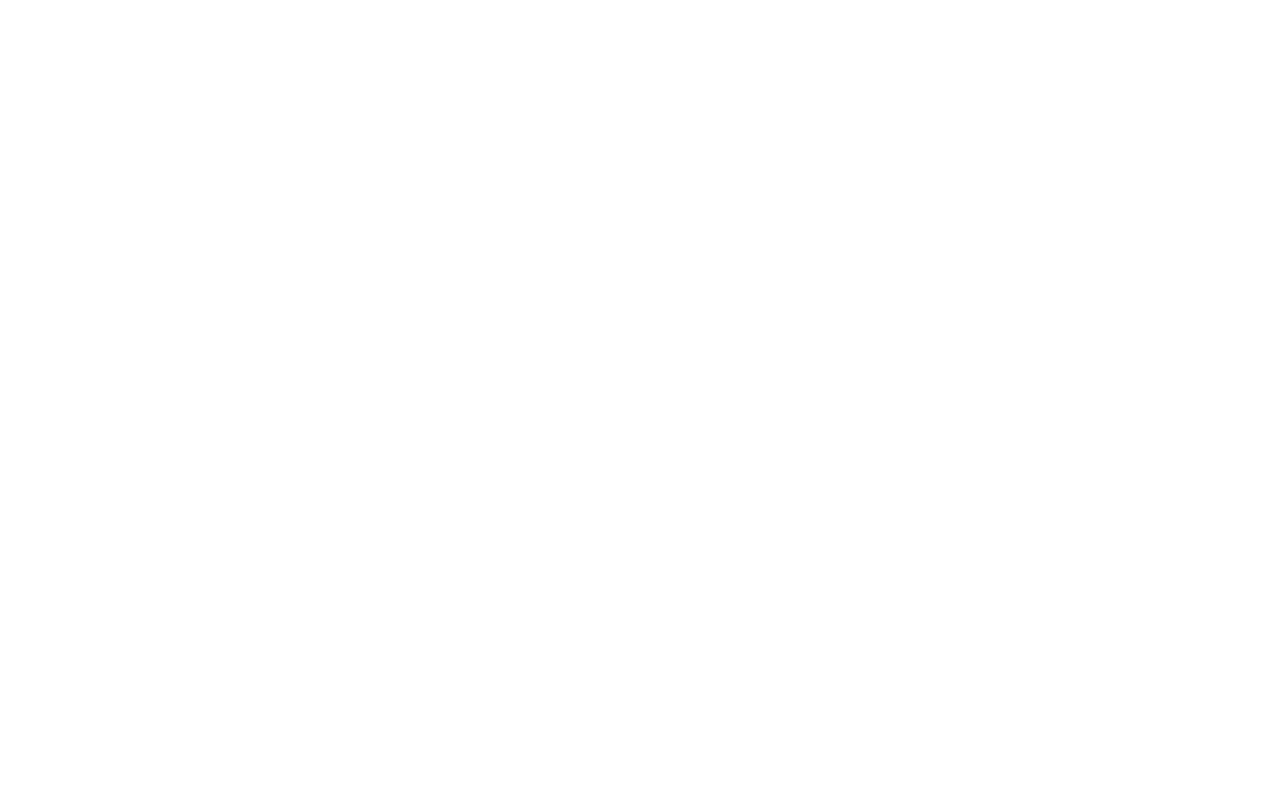
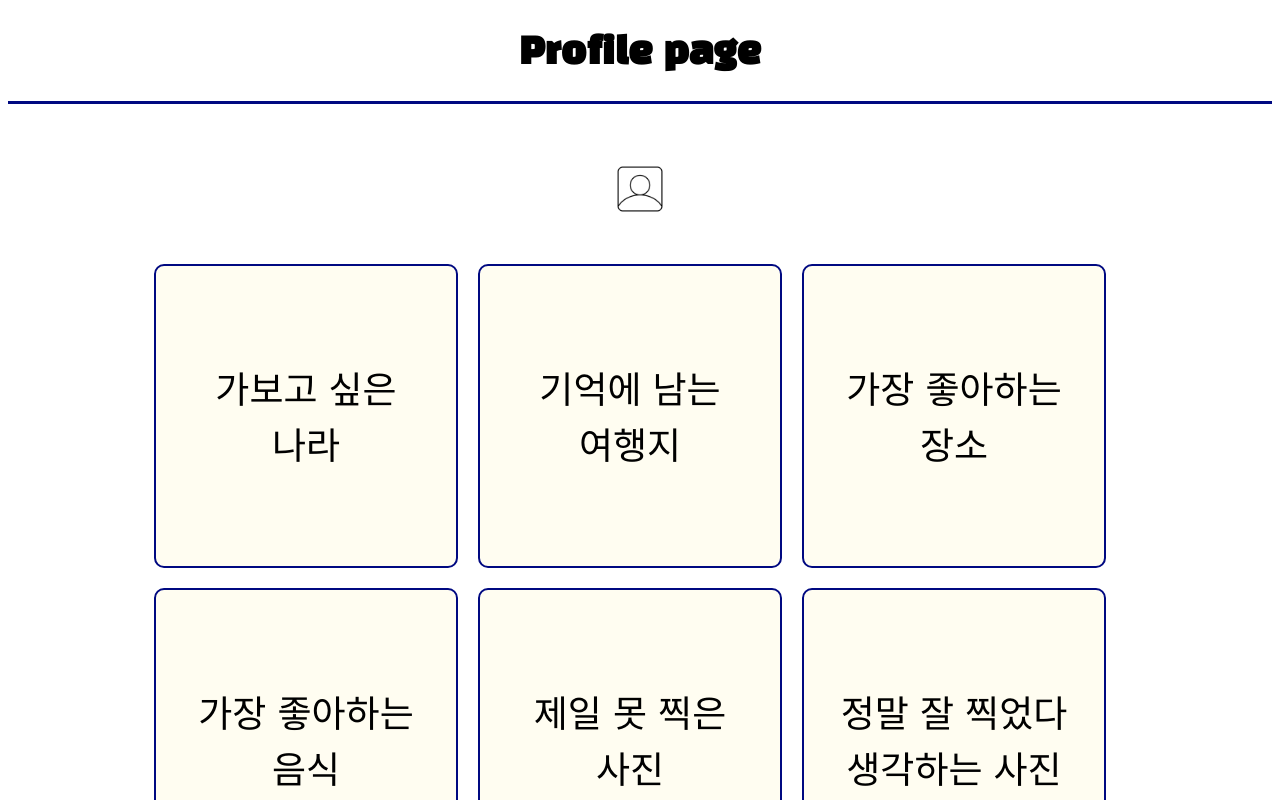
Before and after one commit to Hayoung04/f3p, a React (Create React App) app: page /profile in a window 1280 px wide. Before the commit this address had no page. Shown: the top 800 px of the page. Built offline with nearby package versions, Linux system fonts and the light colour scheme.

Commit message:
feat :  프로필 페이지 추가

```diff
--- a/public/index.html
+++ b/public/index.html
@@ -25,6 +25,12 @@
       Learn how to configure a non-root public URL by running `npm run build`.
     -->
     <title>React App</title>
+    <link rel="preconnect" href="https://fonts.googleapis.com" />
+    <link rel="preconnect" href="https://fonts.gstatic.com" crossorigin />
+    <link
+      href="https://fonts.googleapis.com/css2?family=Black+Han+Sans&display=swap"
+      rel="stylesheet"
+    />
   </head>
   <body>
     <noscript>You need to enable JavaScript to run this app.</noscript>
--- a/src/App.js
+++ b/src/App.js
@@ -7,6 +7,7 @@
 
 import BalanceGame from "./routes/conver_function2/BalanceGame";
 import RomanticGame from "./routes/conver_function2/RomanticGame";
+import Profile from "./routes/profile/Profile";
 
 function App() {
   return (
@@ -22,6 +23,9 @@
           <Route path="/balance" element={<BalanceGame />}></Route>
           <Route path="/balance/romantic" element={<RomanticGame />}></Route>
         </Routes>
+        <Routes>
+          <Route path="/profile" element={<Profile />}></Route>
+        </Routes>
       </Router>
     </div>
   );
--- /dev/null
+++ b/src/routes/profile/Profile.jsx
@@ -0,0 +1,43 @@
+import React from "react";
+import styles from "./Profile.module.css";
+
+function Profile() {
+  return (
+    <div>
+      <div className={styles.header}>
+        <h1>Profile page</h1>
+      </div>
+      <img className={styles.user} src="img/person.png" alt="user"></img>
+      <div className={styles.container}>
+        {[...Array(3)].map((_, rowIndex) => (
+          <div key={rowIndex} className={styles.row}>
+            {[...Array(3)].map((_, colIndex) => (
+              <div key={colIndex} className={styles.rect}>
+                {getContent(rowIndex, colIndex)}
+              </div>
+            ))}
+          </div>
+        ))}
+      </div>
+    </div>
+  );
+}
+
+const getContent = (row, col) => {
+  const contents = [
+    "가보고 싶은\n나라",
+    "가장 좋아하는\n음식",
+    "지금의 나를\n표현하는 사진",
+    "기억에 남는\n여행지",
+    "제일 못 찍은\n사진",
+    "어렸을 적\n사진",
+    "가장 좋아하는\n장소",
+    "정말 잘 찍었다\n생각하는 사진",
+    "나의 롤모델",
+  ];
+
+  // 각 .rect에 순차적으로 다른 내용을 할당
+  return contents[row * 3 + col];
+};
+
+export default Profile;
--- /dev/null
+++ b/src/routes/profile/Profile.module.css
@@ -0,0 +1,47 @@
+.header {
+  display: flex;
+  justify-content: center;
+  align-items: center;
+  border-bottom: 3px solid #000981;
+  font-family: "Black Han Sans", sans-serif;
+  font-weight: 200;
+  font-style: normal;
+  font-size: 18px;
+}
+
+.user {
+  width: 50px;
+  height: auto;
+  display: flex;
+  justify-content: center;
+  align-items: center;
+  margin: auto;
+  padding-top: 60px;
+  padding-bottom: 50px;
+}
+
+.container {
+  display: flex;
+  flex-wrap: wrap;
+  justify-content: center;
+  align-items: center;
+  font-family: "Black Han Sans", sans-serif;
+  font-weight: 300;
+  font-style: normal;
+  font-size: 37px;
+  text-align: center;
+  white-space: pre-line;
+}
+
+.rect {
+  width: 300px;
+  height: 300px;
+  margin-bottom: 20px;
+  margin-right: 20px;
+  background-color: #fffdf1;
+  border: 2px solid #000981;
+  border-radius: 10px;
+  display: flex;
+  justify-content: center;
+  align-items: center;
+}
```
Also changed, not shown: public/img/person.png (added).
